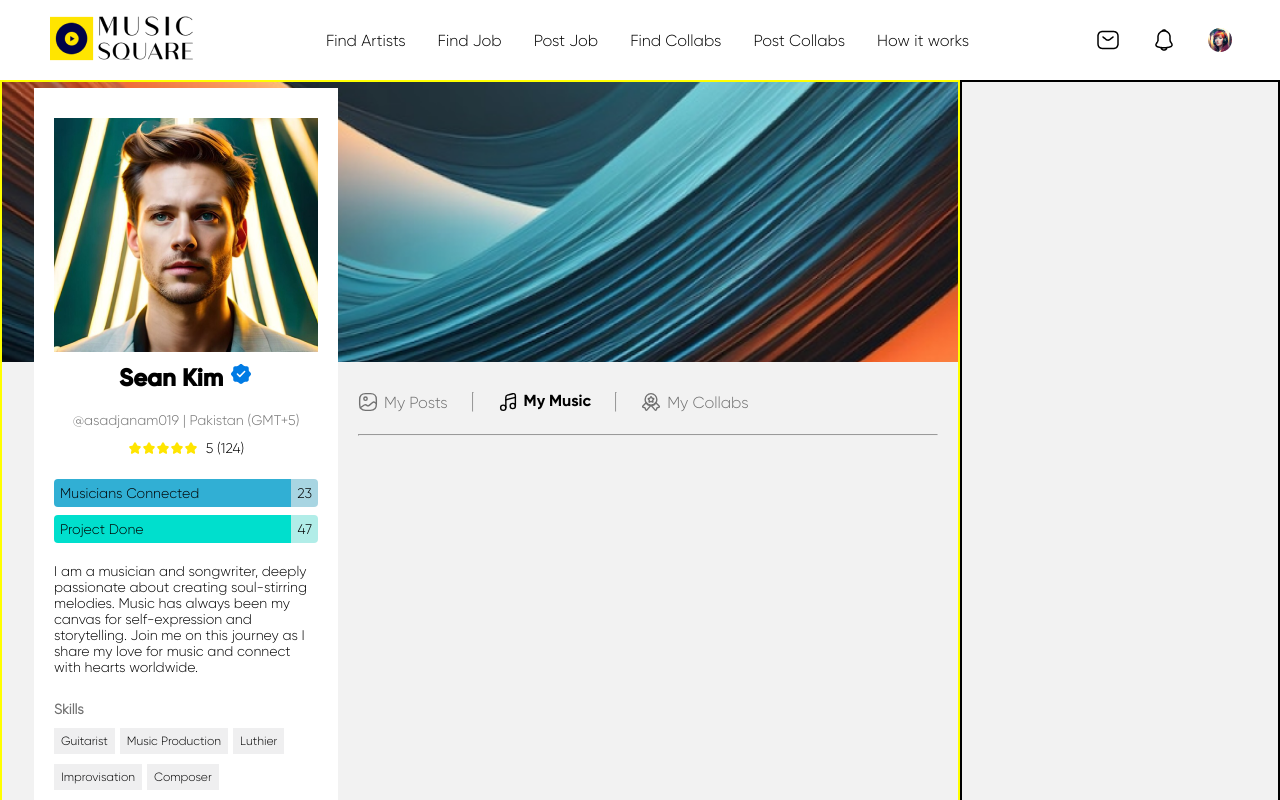
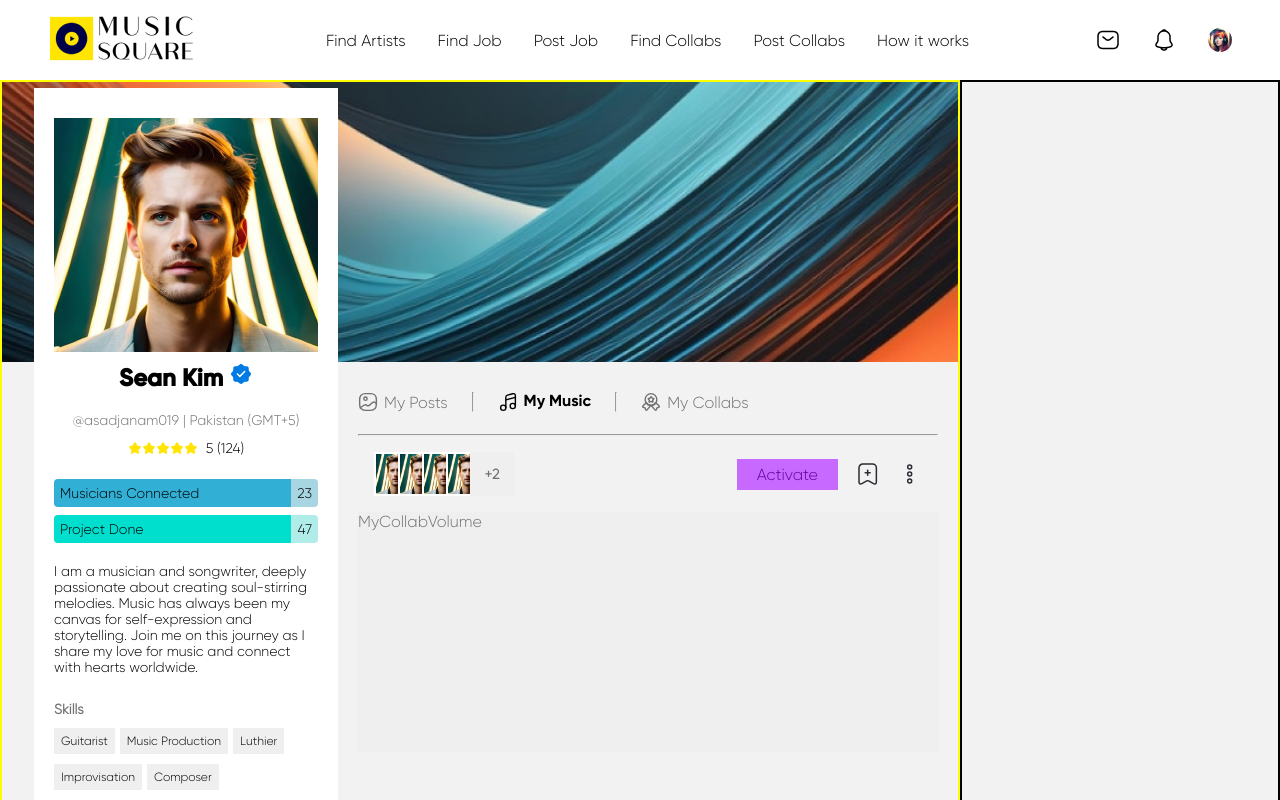
Before and after one commit to M-Abdullah-Bhatti/collabs, a React (Create React App) app: page / in a window 1280 px wide. Both pictures are taken after a click on the element "My Music". Shown: the top 800 px of the page. Built offline with nearby package versions, Linux system fonts and the light colour scheme.

Commit message:
My Post and MyMusic updated

```diff
--- /dev/null
+++ b/src/Components/ProfilePage/ProfileTabs/MyCollabs/MyCollabMusicPlayer/MyCollabMusicPlayer.jsx
@@ -0,0 +1,14 @@
+import React from 'react'
+import MyCollabHeader from '../MyCollabHeader/MyCollabHeader'
+import MyCollabVolume from '../MyCollabVolume/MyCollabVolume'
+
+const MyCollabMusicPlayer = () => {
+  return (
+    <div>
+        <MyCollabHeader />
+        <MyCollabVolume />
+    </div>
+  )
+}
+
+export default MyCollabMusicPlayer
--- a/src/Components/ProfilePage/ProfileTabs/MyCollabs/MyCollabs.css
+++ b/src/Components/ProfilePage/ProfileTabs/MyCollabs/MyCollabs.css
@@ -1,3 +1,7 @@
+.my__collabs__container {
+  margin-top: 10px;
+}
+
 .my__collabs__container .my__collabs__main {
   border: 2px solid black;
   background-color: #fff;
--- a/src/Components/ProfilePage/ProfileTabs/MyCollabs/MyCollabs.jsx
+++ b/src/Components/ProfilePage/ProfileTabs/MyCollabs/MyCollabs.jsx
@@ -5,10 +5,10 @@ import MyCollabHeader from "./MyCollabHeader/MyCollabHeader";
 import MyCollabVolume from "./MyCollabVolume/MyCollabVolume";
 import CollabDetails from "../../Shared/CollabDetails/CollabDetails";
 
-const MyCollabs = () => {
+const MyCollabs = ({type}) => {
   return (
     <div className="my__collabs__container">
-      <CollabStats />
+      {type !== "myPost" && <CollabStats />}
       <div className="my__collabs__main">
         <MyCollabHeader />
         <MyCollabVolume />
--- a/src/Components/ProfilePage/ProfileTabs/ProfileTabs.jsx
+++ b/src/Components/ProfilePage/ProfileTabs/ProfileTabs.jsx
@@ -1,6 +1,7 @@
 import { useState } from "react";
 import "./ProfileTabs.css";
 import MyCollabs from "./MyCollabs/MyCollabs";
+import MyCollabMusicPlayer from "./MyCollabs/MyCollabMusicPlayer/MyCollabMusicPlayer";
 
 const ProfileTabs = () => {
   const [selectedOption, setSelectedOption] = useState(1); // Default to Option 1
@@ -133,8 +134,8 @@ const ProfileTabs = () => {
         }`}
       />
       <div className="content">
-        {/* {selectedOption === 1 && <Option1 />} */}
-        {/* {selectedOption === 2 && <Option2 />} */}
+        {selectedOption === 1 && <MyCollabs type="myPost" />}
+        {selectedOption === 2 && <MyCollabMusicPlayer />}
         {selectedOption === 3 && <MyCollabs />}
       </div>
     </div>
```
Also changed, not shown: src/Components/ProfilePage/ProfileTabs/MyCollabs/MyCollabMusicPlayer/MyCollabMusicPlayer.css (added).
